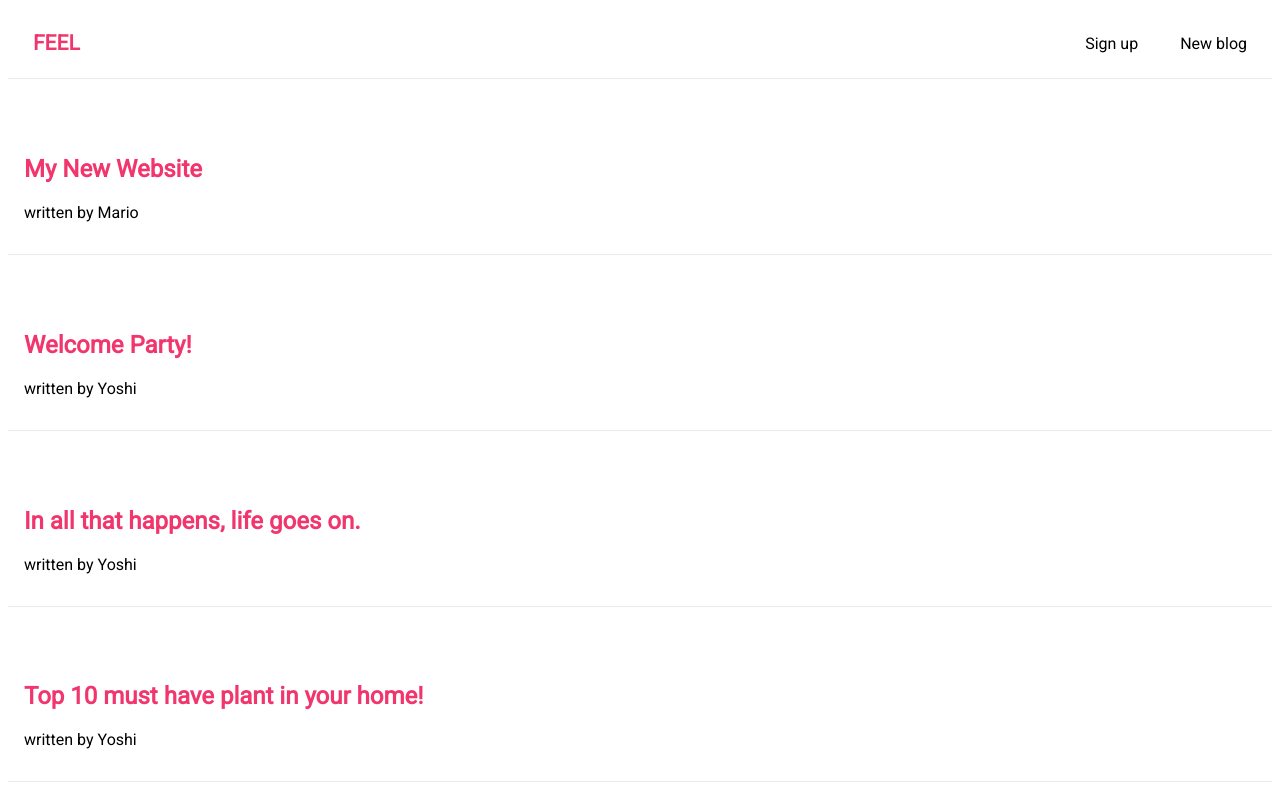
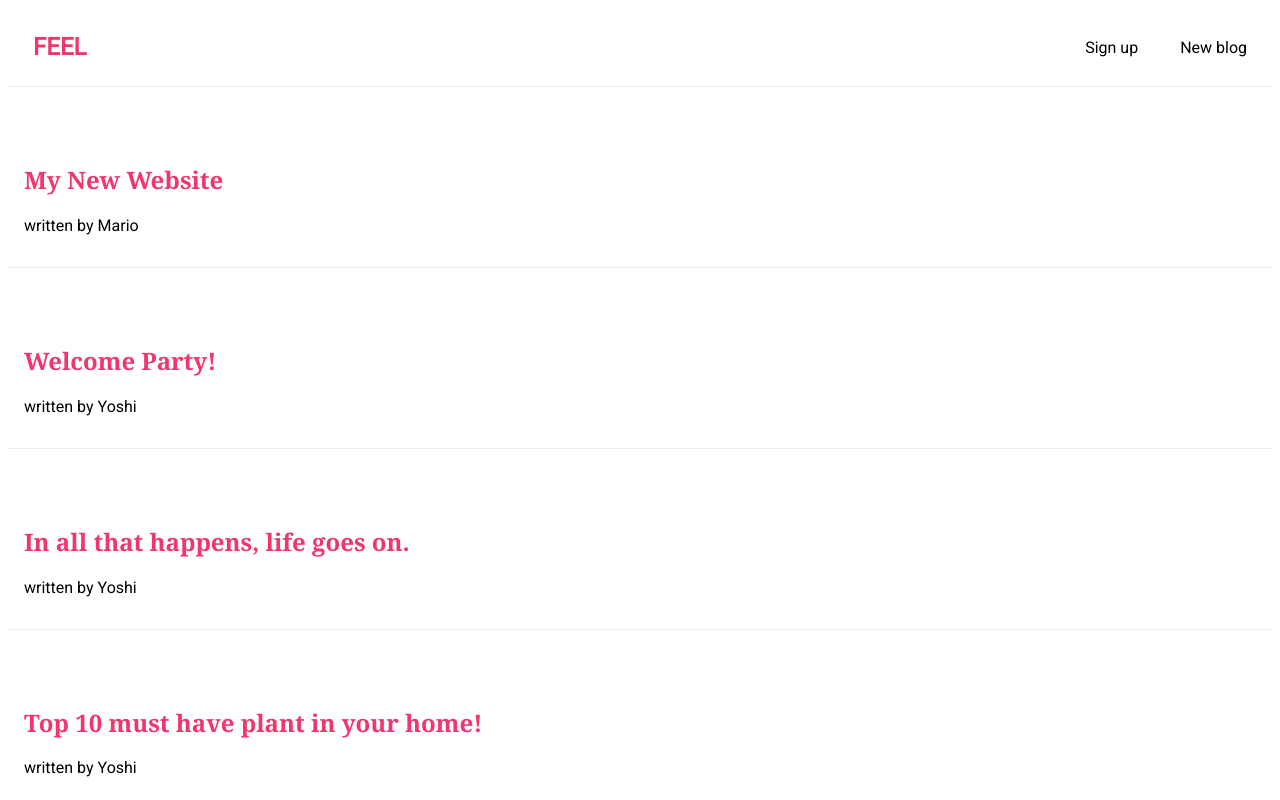
Before and after one commit to Barry-san/react-blog, a React app: page / in a window 1280 px wide. Shown: the top 800 px of the page. Built offline with nearby package versions, Linux system fonts and the light colour scheme; data requests are answered from the project's data file; the HTML template or start-up script is replaced by a standard one.

Commit message:
added a few styles

```diff
--- a/src/index.css
+++ b/src/index.css
@@ -1,4 +1,5 @@
 @import url('https://fonts.googleapis.com/css2?family=Roboto&display=swap');
+@import url('https://fonts.googleapis.com/css2?family=Noto+Serif:wght@700&display=swap');
 
 *{
   font-family: 'Roboto', sans-serif;
@@ -11,7 +12,6 @@
   justify-content: space-between;
   border-bottom: 1px solid rgb(236, 236, 236);
   gap: 2em;
-  margin: 0 auto;
   padding: 0.25em 1.25em;
 }
 
@@ -35,15 +35,15 @@ a:hover {
 }
 
 
-h1 {
-  color: var(--red);
-  font-size: 1.312em;
+h1{
+  color: #f1356d;
+  font-size: 1.5em;
+  font-weight:800;
 }
 
 .article{
   line-height: 1.6;
   margin: 2.5em auto;
-
   padding: 1.25em;
 }
 
@@ -54,23 +54,20 @@ h1 {
   padding: 1em;
 }
 
-.preview:hover{
-  box-shadow: 1px 3px 5px rgba(0, 0, 0, 0.2);
-}
-
 .preview h2{
   color: var(--red);
+  font-size: x-large;
+  font-weight: 800;
+  font-family: 'Noto Serif', serif;
 }
 .form-group{
   display: grid;
-  max-width: 37.5em;
   padding: 1em;
   font-size: large;
   gap: .5em;
 }
 .create button{
   padding: .25rem 1rem;
-  margin: 5px calc(var(--width)/2);
   background-color: var(--red);
   border: none;
   border-radius: 5px;
@@ -88,6 +85,15 @@ h1 {
   overflow:auto;
 }
 
-@media (max-width: 425) {
-  h1{font-size: 5px;}
+.error{
+  display: flex;
+  flex-direction: column;
+  align-items: center;
+  height: 50vh;
+  gap: .5rem;
+  justify-content: center;
 }
+
+.preview:hover {
+  box-shadow: 1px 3px 5px rgba(0, 0, 0, 0.2);
+}
```
